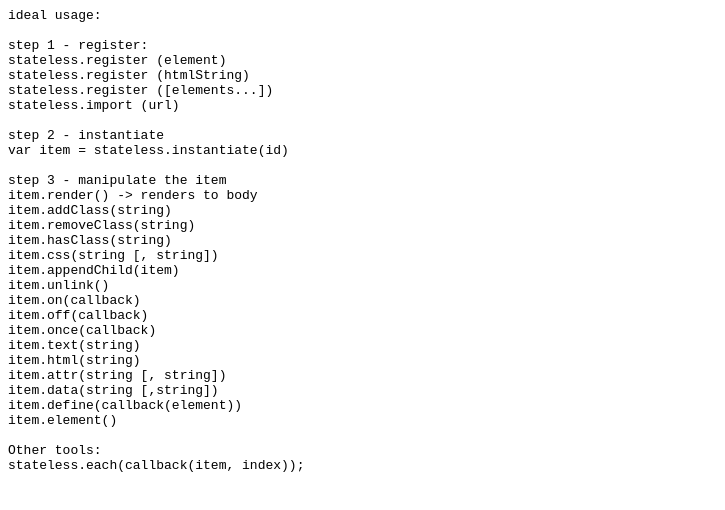
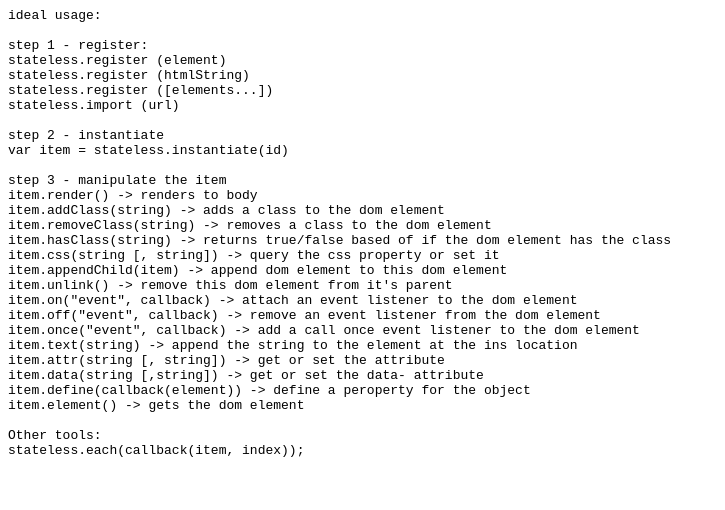
Before and after one commit to muggy8/stateless, a plain HTML site: page test.html in a window 1280 px wide. Shown: the whole page, without its empty margins (0-725 px from the left). Drawn offline with Linux system fonts and the light colour scheme.

Commit message:
better define supported function set

```diff
--- a/test.html
+++ b/test.html
@@ -17,21 +17,20 @@ var item = stateless.instantiate(id)
 
 step 3 - manipulate the item
 item.render() -> renders to body
-item.addClass(string)
-item.removeClass(string)
-item.hasClass(string)
-item.css(string [, string])
-item.appendChild(item)
-item.unlink()
-item.on(callback)
-item.off(callback)
-item.once(callback)
-item.text(string)
-item.html(string)
-item.attr(string [, string])
-item.data(string [,string])
-item.define(callback(element))
-item.element()
+item.addClass(string) -> adds a class to the dom element
+item.removeClass(string) -> removes a class to the dom element
+item.hasClass(string) -> returns true/false based of if the dom element has the class
+item.css(string [, string]) -> query the css property or set it
+item.appendChild(item) -> append dom element to this dom element
+item.unlink() -> remove this dom element from it's parent
+item.on("event", callback) -> attach an event listener to the dom element
+item.off("event", callback) -> remove an event listener from the dom element
+item.once("event", callback) -> add a call once event listener to the dom element
+item.text(string) -> append the string to the element at the ins location
+item.attr(string [, string]) -> get or set the attribute
+item.data(string [,string]) -> get or set the data- attribute
+item.define(callback(element)) -> define a peroperty for the object
+item.element() -> gets the dom element
 
 Other tools:
 stateless.each(callback(item, index));
```
